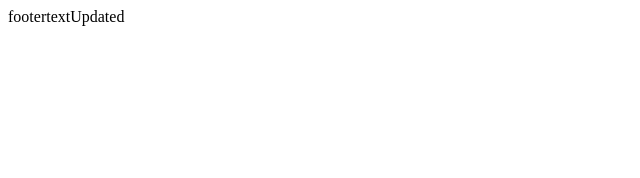
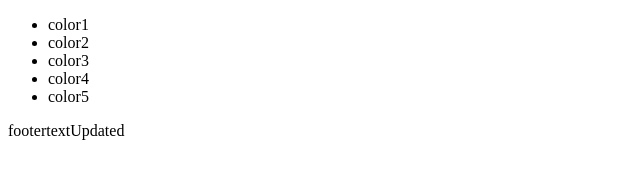
Before and after one commit to dgankoi/GitTestProject, a plain HTML site: page index.html in a window 1280 px wide. Shown: the whole page, without its empty margins (0-640 px from the left). Drawn offline with Linux system fonts and the light colour scheme.

Commit message:
added color list

```diff
--- a/index.html
+++ b/index.html
@@ -8,7 +8,25 @@
 </head>
 <body>
   <header></header>
-  <body></body>
+  <body>
+    <ul>
+      <li>
+        color1
+      </li>
+      <li>
+        color2
+      </li>
+      <li>
+        color3
+      </li>
+      <li>
+        color4
+      </li>
+      <li>
+        color5
+      </li>
+    </ul>
+  </body>
   <footer>footertextUpdated</footer>
 </body>
 </html>
```
